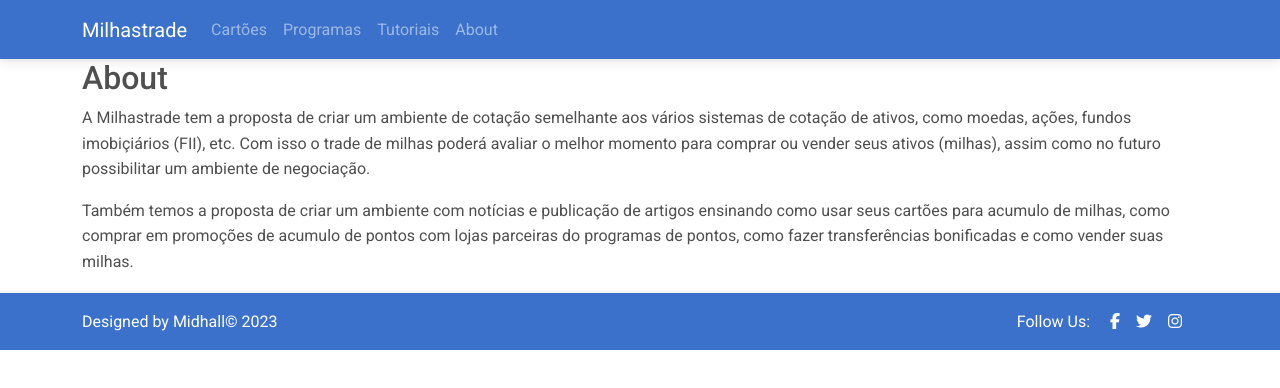
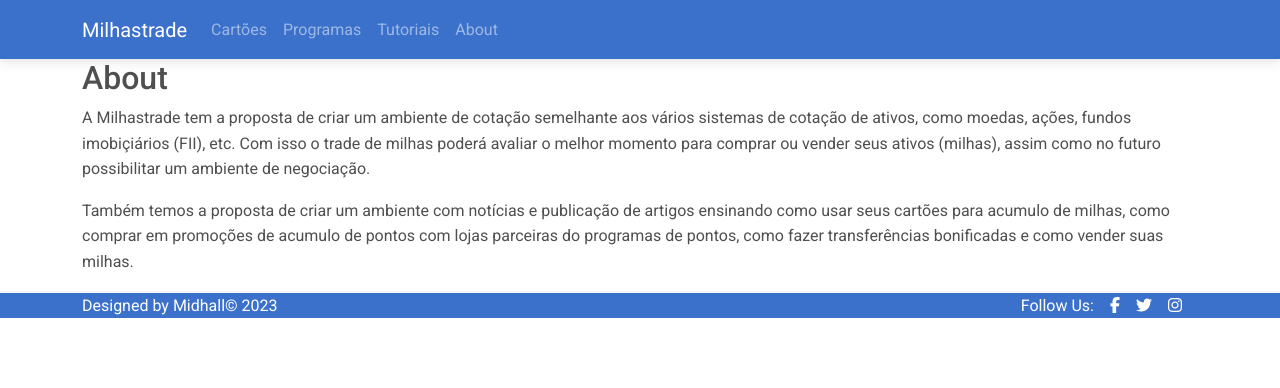
Before and after one commit to andersonmends/milhastrade, a React (Create React App) app: page /about in a window 1280 px wide. Shown: the top 388 px of the page. Built offline with nearby package versions, Linux system fonts and the light colour scheme.

Commit message:
add c6 news

```diff
--- a/package.json
+++ b/package.json
@@ -13,6 +13,7 @@
     "date-fns": "^2.29.3",
     "express": "^4.18.2",
     "faker": "^6.6.6",
+    "html-react-parser": "^3.0.16",
     "loadjs": "^4.3.0-rc1",
     "mdb-react-ui-kit": "^6.0.0",
     "react": "^18.2.0",
--- a/src/views/components/Footer.js
+++ b/src/views/components/Footer.js
@@ -1,22 +1,19 @@
 import React from "react";
-import { Card, Container} from 'react-bootstrap';
+import { Row, Col, Container, Card} from 'react-bootstrap';
 
 function Footer () {
 
         return (
             <Card.Footer className="text-white bg-primary">
                 <Container>
-                    <div className="row py-3">
-                        <div className="col-md-6 text-left">
+
+                    <Row>
+                        <Col>
                             Designed by{" "}
-                            <a href="#" target="_blank" className='text-white'>
-                                Midhall
-                            </a>
-                            &#169; {new Date().getFullYear()}
-                        </div>
-                        <div className="col-md-6 text-right">
-                            <div>
-                                <span>Follow Us: </span>
+                            <a href="#" target="_blank" className='text-white'>Midhall</a>&#169; {new Date().getFullYear()}
+                        </Col>
+                        <Col className="text-right">
+                            Follow Us:
                             <a href="#" target="_blank">
                                 <i className="fab fa-facebook-f px-3 text-white" />
                             </a>
@@ -28,9 +25,9 @@
                                 <i className="fab fa-instagram pr-3 text-white" />
 
                             </a>
-                            </div>
-                        </div>
-                    </div>
+                        </Col>
+                    </Row>
+
                 </Container>
             </Card.Footer>
         );
--- a/src/views/pages/NewsPage.js
+++ b/src/views/pages/NewsPage.js
@@ -1,6 +1,7 @@
 import React from "react";
-import { useLocation } from "react-router";
-import { Row, Col, Container, Card, Button } from 'react-bootstrap';
+import {useLocation } from "react-router";
+import {Container, Card,  } from 'react-bootstrap';
+import parse from 'html-react-parser';
 
 export function NewsPage() {
 
@@ -9,12 +10,13 @@
 
   return (
     <div>
-      <Container className="text-center">
-        <Card className="mt-3 cardTest">
+      <Container>
+        <Card className="mt-3 mb-3 cardTest text-justify" style={{ maxWidth: 900 }}>
 
-          <Card.Body>
-            <Card.Img variant="top" src={state.Image} style={{maxWidth:800, justifyContent:"center"}}/>
-            <Card.Title as="h2" className="mt-5">{state.title}</Card.Title>
+          <Card.Body >
+            <Card.Img variant="top" src={state.Image} />
+            <Card.Title as="h2" className="mt-5 text-center">{state.title}</Card.Title>
+            {parse(state.content)}
 
           </Card.Body>
         </Card>
```
Also changed, not shown: src/views/pages/Home.js (+9 -6 lines), 1 other file (tests, documents, lock files or other folders). Lines whose indentation alone changed are shown as unchanged.
